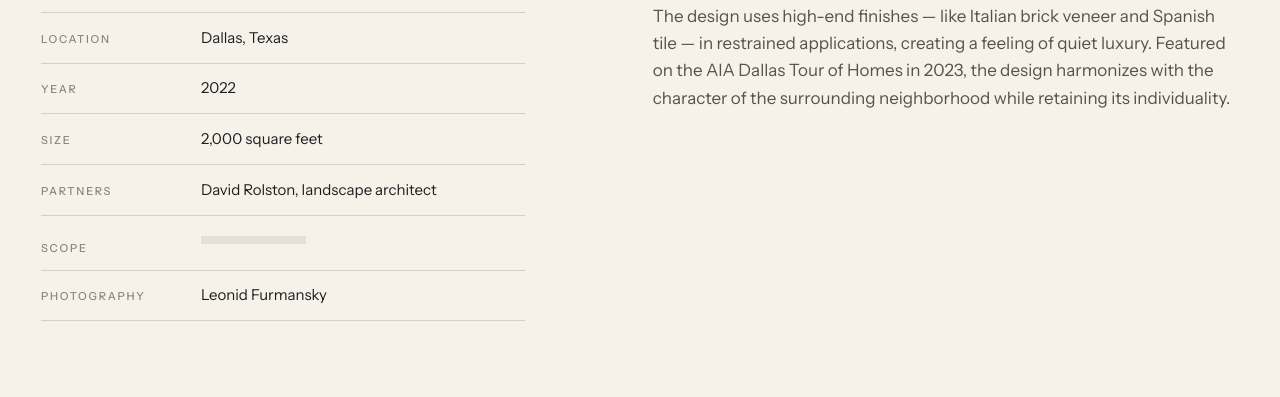
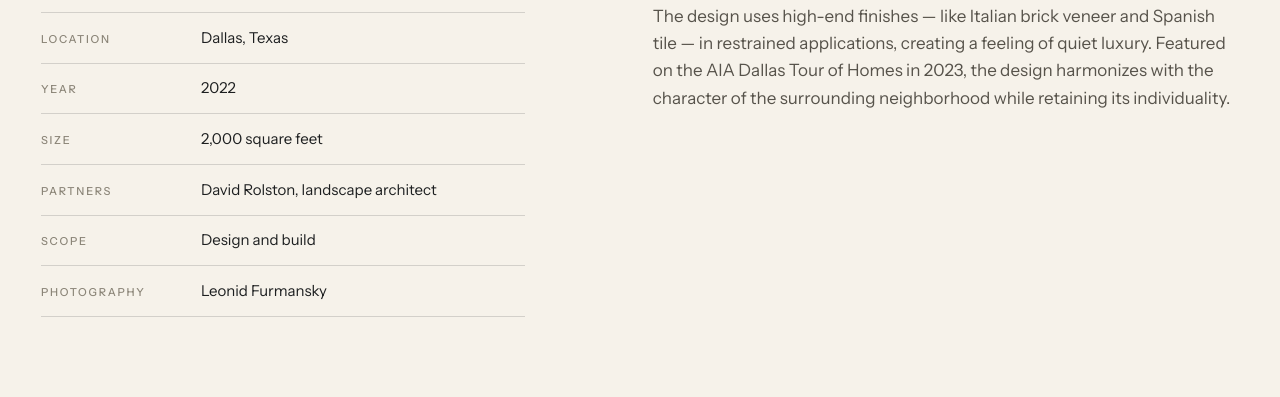
Before and after one commit to Modern-DesignStudio/moderdesign.studio, a plain HTML site: page san-leandro.html in a window 1280 px wide. Shown: the part 1099-1496 px from the top of the page. Drawn offline with Linux system fonts and the light colour scheme.

Commit message:
San Leandro: set the scope to design and build
Co-Authored-By: Claude Opus 5.5 <noreply@anthropic.com>

```diff
--- a/san-leandro.html
+++ b/san-leandro.html
@@ -106,7 +106,7 @@
             <div><dt class="label">Year</dt><dd data-slot="tiny">2022</dd></div>
             <div><dt class="label">Size</dt><dd data-slot="tiny">2,000 square feet</dd></div>
             <div><dt class="label">Partners</dt><dd data-slot="short">David Rolston, landscape architect</dd></div>
-            <div><dt class="label">Scope</dt><dd data-slot="short"></dd></div>
+            <div><dt class="label">Scope</dt><dd data-slot="short">Design and build</dd></div>
             <div><dt class="label">Photography</dt><dd data-slot="short">Leonid Furmansky</dd></div>
           </dl>
         </header>
```
